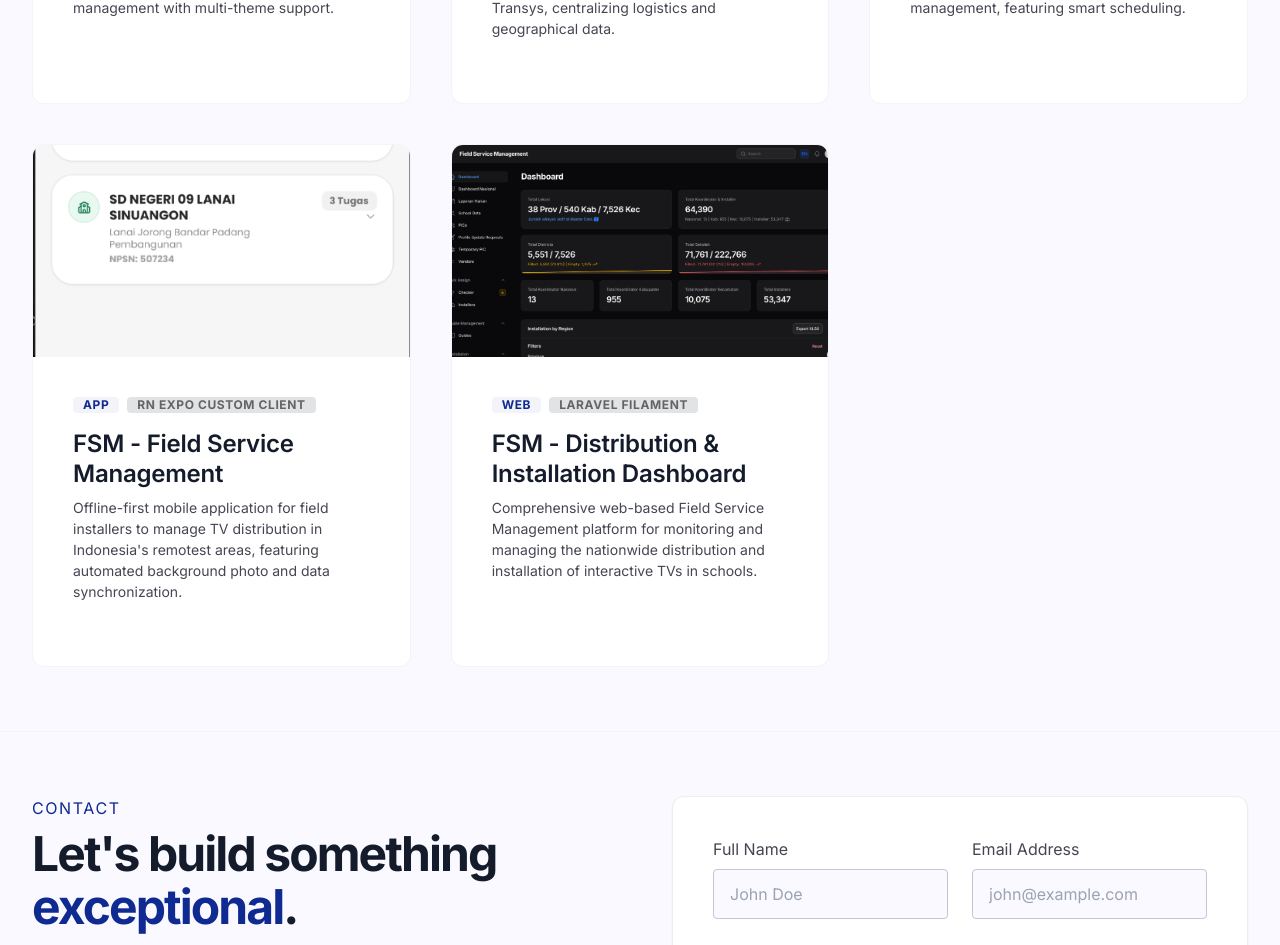
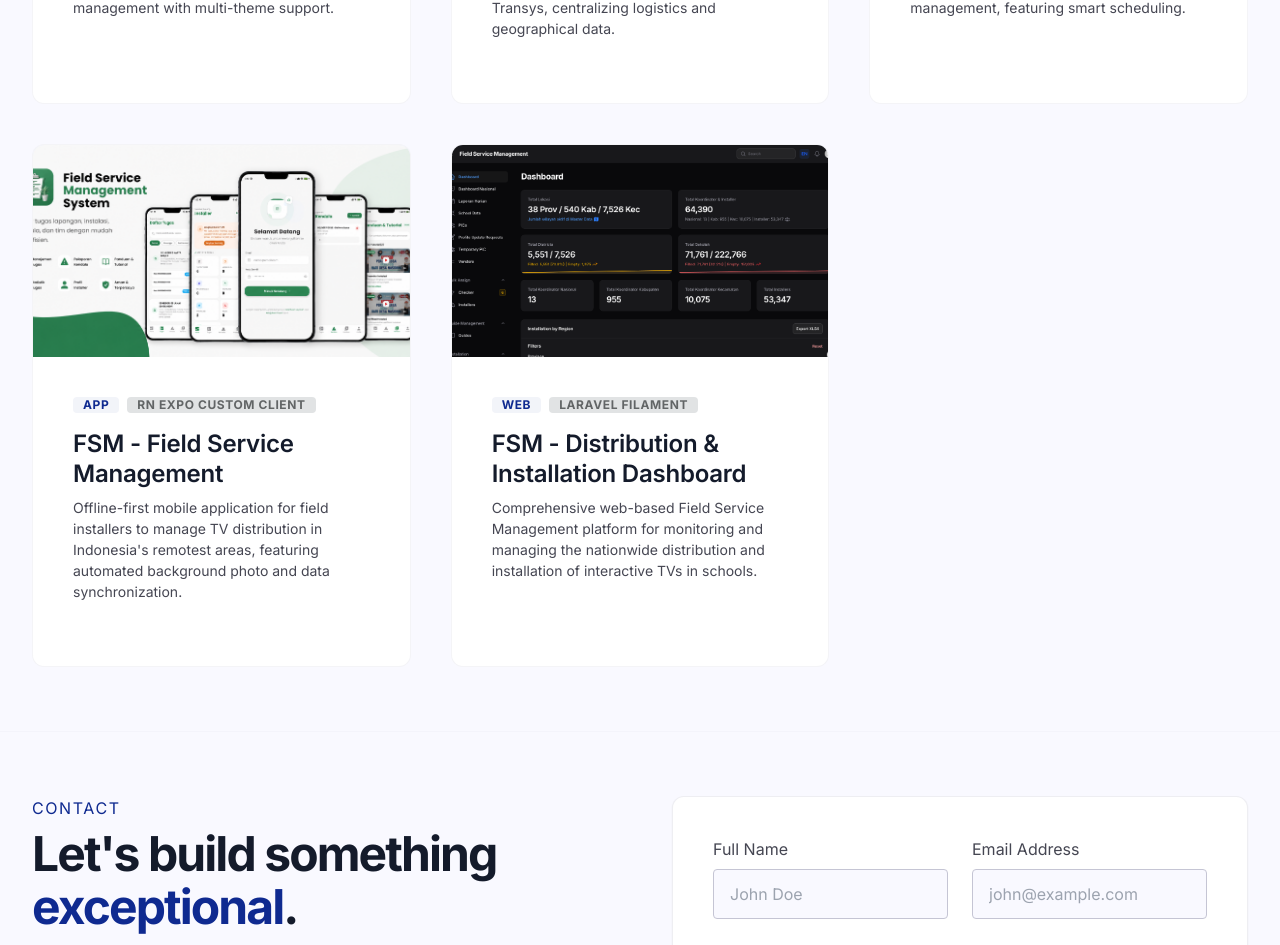
Before and after one commit to azumi99/personal-portfolio, a Next.js app: page / in a window 1280 px wide. Shown: the part 5931-6876 px from the top of the page. Built offline with nearby package versions, Linux system fonts and the light colour scheme.

Commit message:
fix: update project image path for FSM field service management app

```diff
--- a/components/Portfolio.tsx
+++ b/components/Portfolio.tsx
@@ -135,7 +135,7 @@ const projects = [
     category: 'APP',
     tech: 'RN EXPO CUSTOM CLIENT',
     desc: 'Offline-first mobile application for field installers to manage TV distribution in Indonesia\'s remotest areas, featuring automated background photo and data synchronization.',
-    img: '/assets/img/fsm-installer-app.png'
+    img: '/assets/img/fsm-field-service-management.png'
   },
   {
     title: 'FSM - Distribution & Installation Dashboard',
```
Also changed, not shown: public/assets/img/fsm-field-service-management.png (added).
